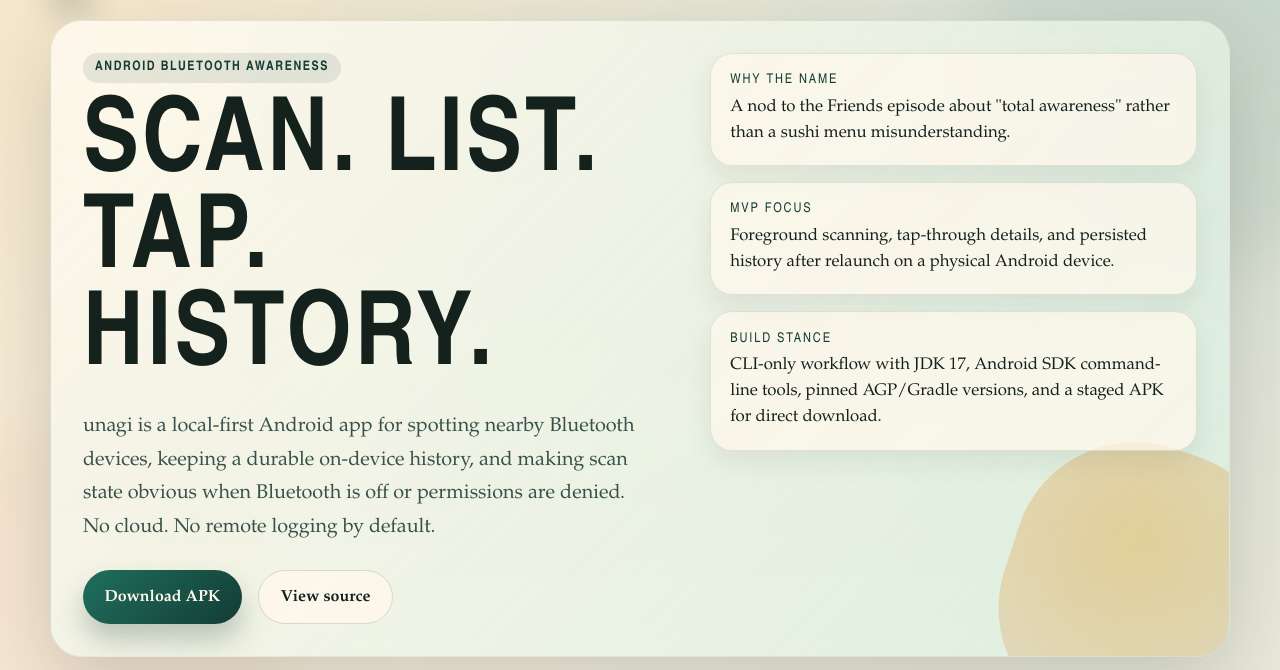
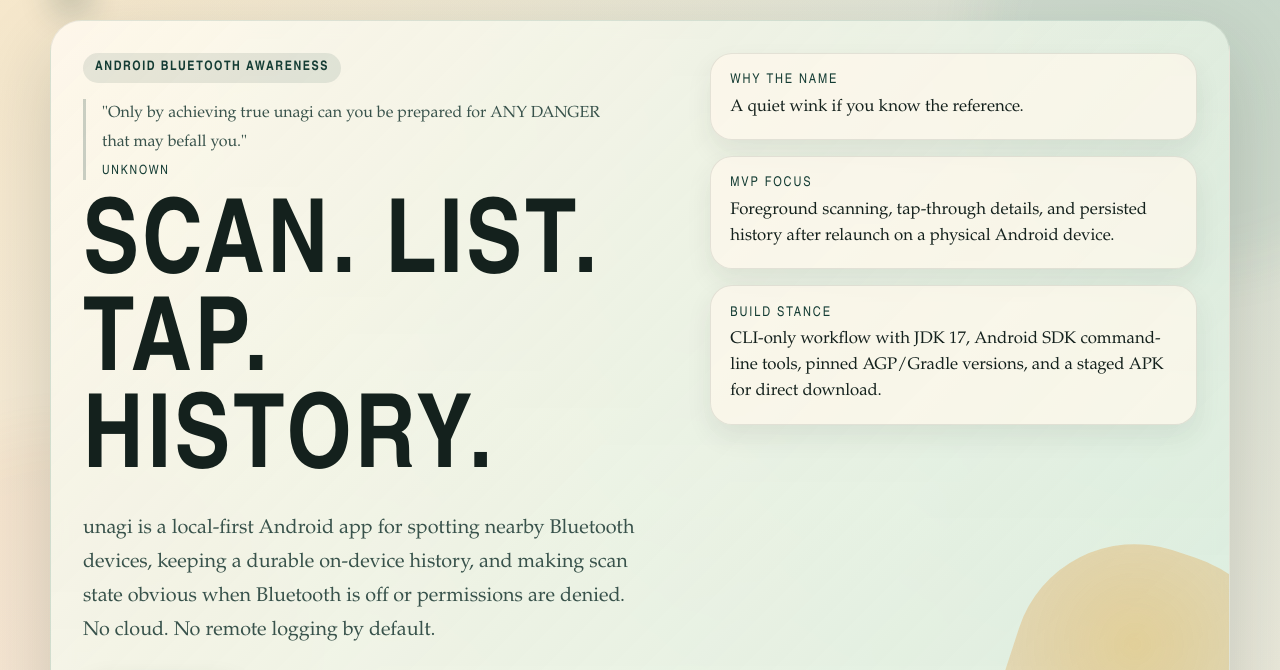
Before and after one commit to pierce403/unagi, a plain HTML site: page index.html in a window 1280 px wide. Shown: the part 83-753 px from the top of the page. Drawn offline with Linux system fonts and the light colour scheme.

Commit message:
Refine unagi landing page copy

```diff
--- a/index.html
+++ b/index.html
@@ -213,6 +213,31 @@
       font-size: clamp(1.08rem, 2vw, 1.24rem);
       line-height: 1.7;
       color: var(--ink-soft);
+    }
+
+    .hero-quote {
+      max-width: 34rem;
+      margin: 0 0 1.35rem;
+      padding-left: 1rem;
+      border-left: 3px solid rgba(20, 60, 52, 0.22);
+    }
+
+    .hero-quote blockquote {
+      margin: 0;
+      font-size: 1rem;
+      line-height: 1.8;
+      color: var(--ink-soft);
+    }
+
+    .hero-quote cite {
+      display: inline-block;
+      margin-top: 0.45rem;
+      font-family: var(--title-font);
+      font-size: 0.8rem;
+      font-style: normal;
+      letter-spacing: 0.14em;
+      text-transform: uppercase;
+      color: var(--sea);
     }
 
     .cta-row {
@@ -497,6 +522,10 @@
       <div class="hero-panel">
         <div class="fade-up delay-1">
           <div class="eyebrow">Android Bluetooth Awareness</div>
+          <div class="hero-quote">
+            <blockquote>"Only by achieving true unagi can you be prepared for ANY DANGER that may befall you."</blockquote>
+            <cite>Unknown</cite>
+          </div>
           <h1>Scan. List. Tap. History.</h1>
           <p class="lede">
             unagi is a local-first Android app for spotting nearby Bluetooth devices, keeping a durable on-device history,
@@ -515,7 +544,7 @@
         <div class="hero-meta">
           <div class="stat-card fade-up delay-2">
             <div class="stat-label">Why the name</div>
-            <div class="stat-value">A nod to the Friends episode about "total awareness" rather than a sushi menu misunderstanding.</div>
+            <div class="stat-value">A quiet wink if you know the reference.</div>
           </div>
           <div class="stat-card fade-up delay-3">
             <div class="stat-label">MVP focus</div>
```
